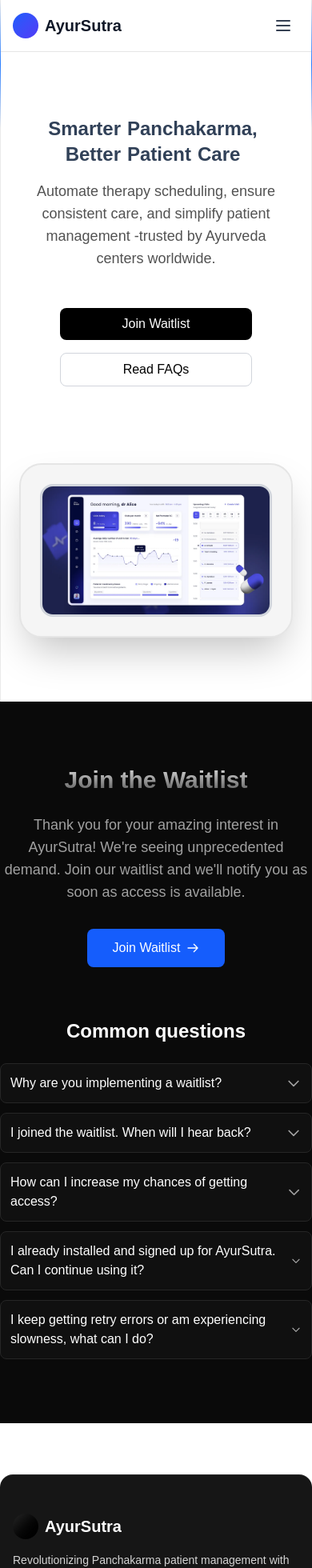
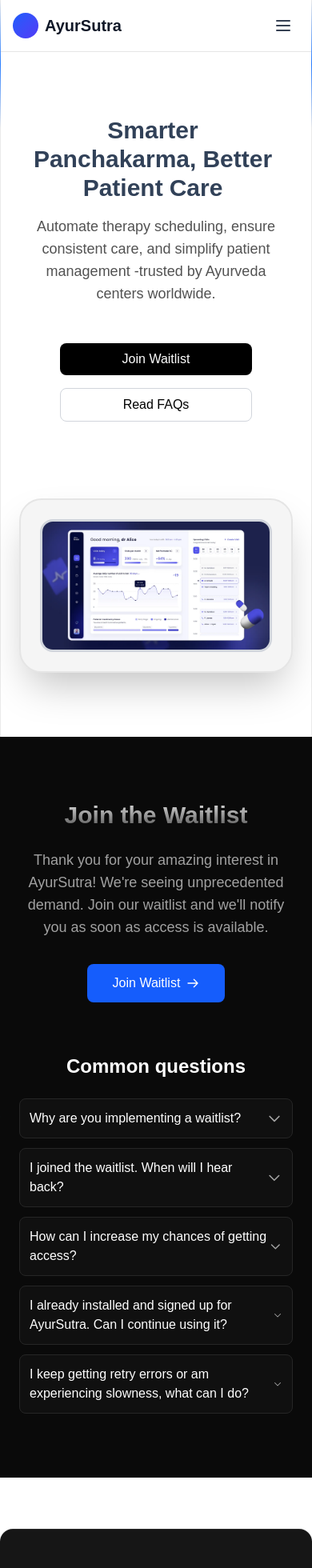
Before and after one commit to NextGenGk/Ayursutra-Panchkarma-Landing-Page, a Next.js app: page / in a window 390 px wide. Shown: the top 1960 px of the page at 80% size. Built offline with nearby package versions, Linux system fonts and the light colour scheme.

Commit message:
add padding in small devices

```diff
--- a/components/ui/hero-section-demo-1-fixed.tsx
+++ b/components/ui/hero-section-demo-1-fixed.tsx
@@ -112,7 +112,7 @@
         <div className="absolute h-40 w-px bg-gradient-to-b from-transparent via-blue-500 to-transparent" />
       </div>
       <div className="w-full px-6 py-20 sm:px-8 md:py-28">
-        <h1 className="relative z-10 mx-auto max-w-4xl px-4 text-center text-2xl font-bold text-slate-700 sm:px-6 md:px-0 md:text-4xl lg:text-7xl dark:text-slate-300">
+        <h1 className="relative z-10 mx-auto max-w-4xl px-4 text-center text-3xl font-bold text-slate-700 sm:px-6 sm:text-4xl md:px-0 md:text-5xl lg:text-7xl dark:text-slate-300">
           {"Smarter Panchakarma, Better Patient Care"
             .split(" ")
             .map((word, index) => (
--- a/components/ui/waitlist-section.tsx
+++ b/components/ui/waitlist-section.tsx
@@ -36,7 +36,7 @@
 
   return (
     <div className="relative w-full overflow-hidden bg-neutral-950 py-20">
-      <div className="mx-auto max-w-2xl text-center">
+      <div className="mx-auto max-w-2xl px-6 text-center sm:px-8">
         <h2 className="bg-gradient-to-b from-neutral-200 to-neutral-600 bg-clip-text text-3xl font-bold text-transparent sm:text-4xl md:text-5xl">
           Join the Waitlist
         </h2>
@@ -59,7 +59,7 @@
         </div>
       </div>
 
-      <div id="faq" className="mx-auto mt-16 max-w-3xl scroll-mt-20">
+      <div id="faq" className="mx-auto mt-16 max-w-3xl scroll-mt-20 px-6 sm:px-8">
         <h3 className="text-center text-2xl font-semibold text-white">Common questions</h3>
         <div className="mt-6 space-y-3">
           {faqs.map((faq, index) => (
```
